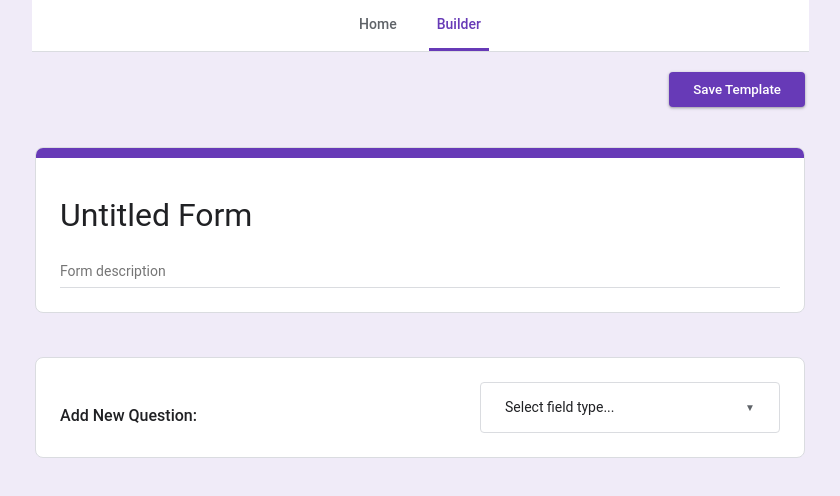
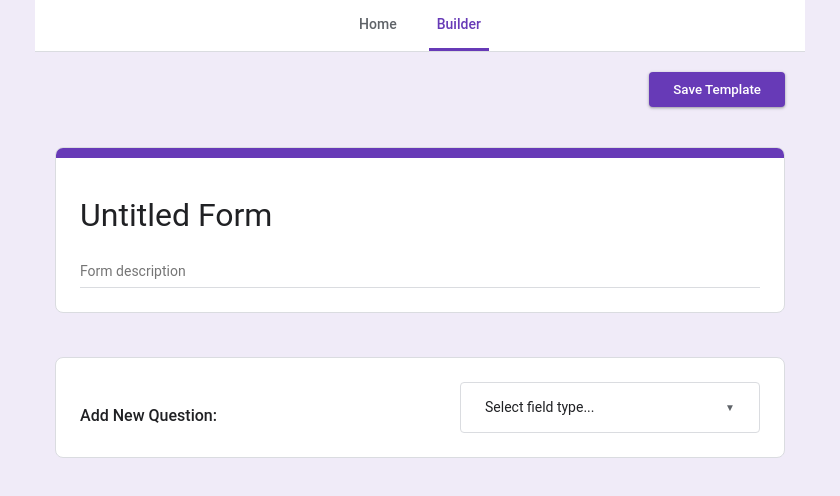
Before and after one commit to dhruvk03/form-builder, a React (Vite) app: page /builder in a window 1280 px wide. Shown: the top 496 px of the page, without its empty margins (220-1060 px from the left). Built offline with nearby package versions, Linux system fonts and the light colour scheme.

Commit message:
fix: resolve layout alignment, separate view/pdf actions, and remove accidental dots

```diff
--- a/src/index.css
+++ b/src/index.css
@@ -25,16 +25,21 @@ body {
   color: var(--color-text-primary);
   -webkit-font-smoothing: antialiased;
   -moz-osx-font-smoothing: grayscale;
+  min-height: 100vh;
 }
 
 #root {
   width: 100%;
+  max-width: 770px;
+  margin: 0 auto;
   min-height: 100vh;
   display: flex;
   flex-direction: column;
-  background-color: var(--color-background);
-  max-width: 777px;
-  margin: 0 auto;
+}
+
+main {
+  flex: 1;
+  padding-bottom: 80px; /* Ensure space at the bottom */
 }
 
 h1, h2, h3, h4, h5, h6 {
--- a/src/pages/BuilderPage.module.css
+++ b/src/pages/BuilderPage.module.css
@@ -2,6 +2,7 @@
   width: 100%;
   max-width: 770px;
   margin: 0 auto;
+  padding: 0 20px;
 }
 
 .toolBar {
--- a/src/pages/FillPage.tsx
+++ b/src/pages/FillPage.tsx
@@ -174,7 +174,6 @@ return (
         )}      </Card>
 
       <form onSubmit={handleSubmit} className={styles.form}>
-...
         <FormRenderer
           fields={template.fields}
           values={{ ...values, ...calculatedValues }}
--- a/src/pages/HomePage.module.css
+++ b/src/pages/HomePage.module.css
@@ -2,6 +2,7 @@
   width: 100%;
   max-width: 770px;
   margin: 0 auto;
+  padding: 0 20px;
 }
 
 .toolBar {
@@ -110,12 +111,29 @@
   justify-content: space-between;
   align-items: center;
   font-size: 14px;
-  padding: 8px 0;
+  padding: 12px 0;
   border-bottom: 1px solid #f1f3f4;
 }
 
-.viewLink {
+.responseDate {
+  color: var(--color-text-primary);
+}
+
+.responseActions {
+  display: flex;
+  gap: 16px;
+}
+
+.viewLink, .pdfLink {
   color: var(--color-primary);
   text-decoration: none;
   font-weight: 500;
 }
+
+.pdfLink {
+  color: var(--color-text-secondary);
+}
+
+.viewLink:hover, .pdfLink:hover {
+  text-decoration: underline;
+}
--- a/src/pages/HomePage.tsx
+++ b/src/pages/HomePage.tsx
@@ -61,13 +61,21 @@ export const HomePage: React.FC = () => {
                     <ul className={styles.responseList}>
                       {getResponsesForTemplate(template.id).map((response) => (
                         <li key={response.id} className={styles.responseItem}>
-                          <span>Submitted on {new Date(response.submittedAt).toLocaleString([], { dateStyle: 'medium', timeStyle: 'short' })}</span>
-                          <Link
-                            to={`/fill/${template.id}/${response.id}?print=true`}
-                            className={styles.viewLink}
-                          >
-                            View / PDF
-                          </Link>
+                          <span className={styles.responseDate}>Submitted on {new Date(response.submittedAt).toLocaleString([], { dateStyle: 'medium', timeStyle: 'short' })}</span>
+                          <div className={styles.responseActions}>
+                            <Link
+                              to={`/fill/${template.id}/${response.id}`}
+                              className={styles.viewLink}
+                            >
+                              View
+                            </Link>
+                            <Link
+                              to={`/fill/${template.id}/${response.id}?print=true`}
+                              className={styles.pdfLink}
+                            >
+                              PDF
+                            </Link>
+                          </div>
                         </li>
                       ))}
                     </ul>
```
Lines whose indentation alone changed are shown as unchanged.
